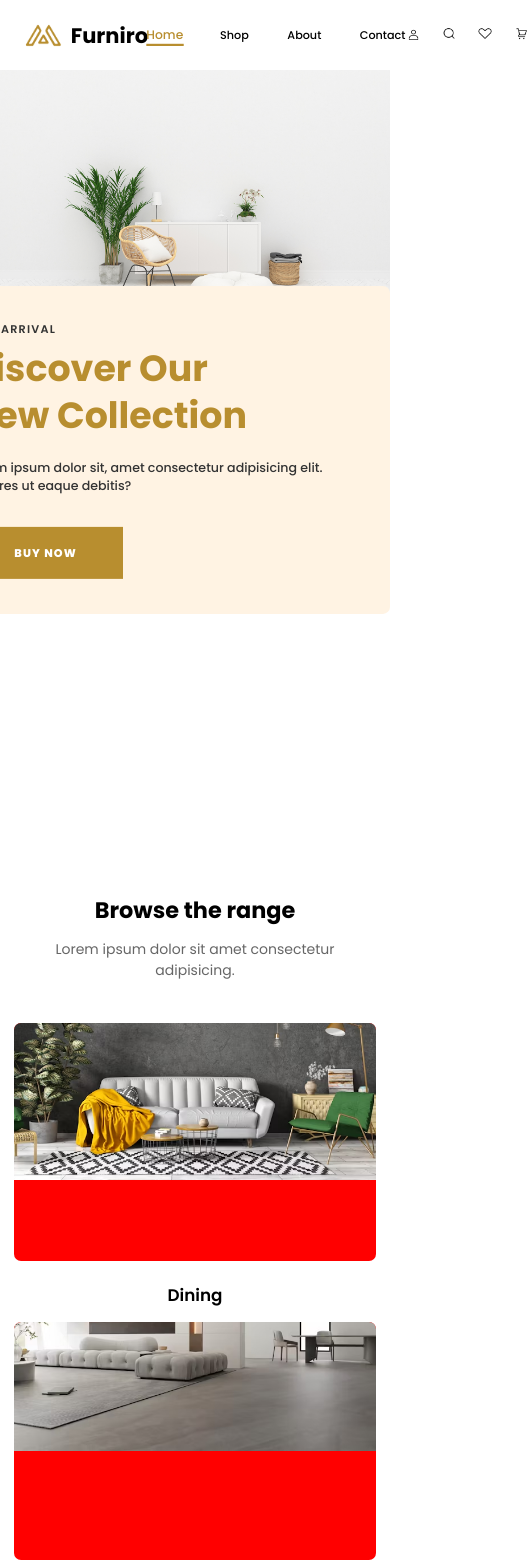
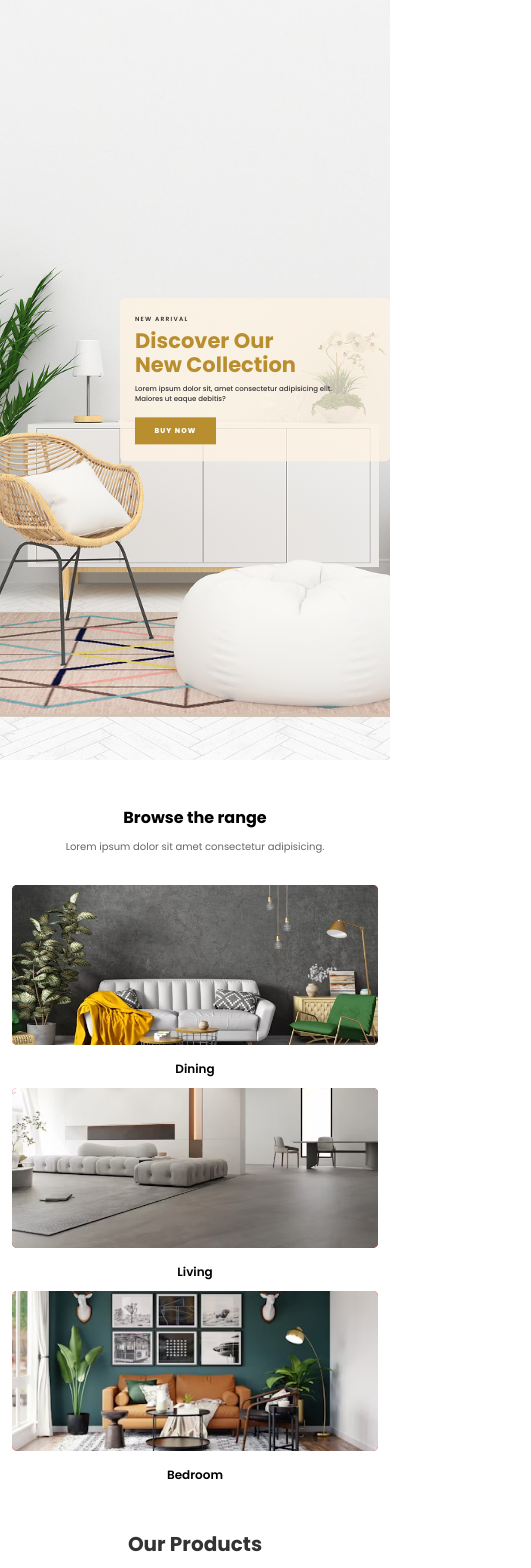
Before and after one commit to Ius221/FurniroProject, a Vue app: page / in a window 390 px wide. Shown: the top 1568 px of the page, 531 px wide, since content can reach past the window. Built offline with nearby package versions, Linux system fonts and the light colour scheme.

Commit message:
HOME RESPONSIVE COMPLETED but not nav bar

```diff
--- a/src/components/TheFooter.vue
+++ b/src/components/TheFooter.vue
@@ -17,11 +17,12 @@
           <div class="link">
             <router-link to="/shop/page/1">Shop</router-link>
           </div>
+
           <div class="link">
-            <router-link to="/about">About</router-link>
+            <router-link to="/contact">Contact</router-link>
           </div>
           <div class="link">
-            <router-link to="/contact">Contact</router-link>
+            <router-link to="/about" class="hide-me">About</router-link>
           </div>
         </div>
       </div>
@@ -143,5 +144,18 @@ a:active {
   .hide {
     display: none;
   }
+
+  button,
+  input {
+    margin-top: 2rem;
+  }
+  .subscribe {
+    gap: 2rem;
+  }
+}
+@media (max-width: 480px) {
+  .hide-me {
+    display: none;
+  }
 }
 </style>
--- a/src/components/TheHeader.vue
+++ b/src/components/TheHeader.vue
@@ -155,4 +155,10 @@ a:hover {
     width: 5.5rem;
   }
 }
+
+@media (max-width: 44em) {
+  nav {
+    display: none;
+  }
+}
 </style>
--- a/src/pages/home/HomePage.vue
+++ b/src/pages/home/HomePage.vue
@@ -32,15 +32,37 @@ export default {
     font-size: 56.25%;
   }
 }
+
+/*****************/
+/* Below 1040px */
+/***************/
 @media (max-width: 65em) {
   html {
     font-size: 50%;
   }
 }
 
+/****************/
+/* Below 848px */
+/*************/
 @media (max-width: 53em) {
   html {
     font-size: 43.75%;
   }
 }
+
+/****************/
+/* Below 576px */
+/*************/
+@media (max-width: 36em) {
+  html {
+    font-size: 37.5%;
+  }
+}
+
+@media (max-width: 480px) {
+  html {
+    font-size: 31.25%;
+  }
+}
 </style>
--- a/src/pages/home/sections/HomeCallaction.vue
+++ b/src/pages/home/sections/HomeCallaction.vue
@@ -286,13 +286,16 @@ h3 {
 <style scoped>
 @media (max-width: 78em) {
   .contents {
-    padding: 0 2rem;
+    padding: 0 2.4rem;
   }
   .right-arrow {
     right: 5%;
   }
 }
 @media (max-width: 44em) {
+  .outer-div {
+    height: 56rem;
+  }
   .contents {
     grid-template-columns: repeat(2, 1fr);
     gap: 1.2rem;
@@ -333,4 +336,38 @@ h3 {
     display: none;
   }
 }
+
+@media (max-width: 36em) {
+  p {
+    max-width: 38rem;
+  }
+}
+
+@media (max-width: 480px) {
+  .img-container[data-v-85cb7f55] {
+    width: 18rem;
+    height: 18rem;
+  }
+  .outer-div {
+    height: 46rem;
+  }
+}
+@media (max-width: 375px) {
+  h2 {
+    max-width: 22rem;
+    font-size: 2rem;
+  }
+  .btn,
+  p {
+    font-size: 1.2rem;
+  }
+  .btn {
+    padding: 0.8rem 1.8rem;
+  }
+
+  .img-container {
+    width: 14rem;
+    height: 14rem;
+  }
+}
 </style>
--- a/src/pages/home/sections/HomeHero.vue
+++ b/src/pages/home/sections/HomeHero.vue
@@ -1,6 +1,5 @@
 <template>
   <div class="hero-section">
-    <img :src="hero" alt="a table image" />
     <div class="box-container">
       <div class="supporting-text">new arrival</div>
       <div class="title">
@@ -15,29 +14,17 @@
   </div>
 </template>
 
-<script>
-import hero from '@/assets/images/Hero.png'
-export default {
-  data() {
-    return {
-      hero,
-    }
-  },
-}
-</script>
-
 <style scoped>
 .hero-section {
   height: 90vh;
+  background-image: url('@/assets/images/Hero.png');
+  background-size: cover;
+  background-position: center;
+  background-repeat: no-repeat;
+  position: relative;
   overflow: hidden;
-  position: relative;
 }
-img {
-  position: absolute;
-  width: 100%;
-  top: -35%;
-  z-index: -1;
-}
+
 .box-container {
   position: absolute;
   right: 0%;
@@ -48,6 +35,7 @@ img {
   padding: 5rem 4rem;
   background-color: #fff3e3;
 }
+
 .supporting-text {
   text-transform: uppercase;
   font-size: 1.6rem;
@@ -56,6 +44,7 @@ img {
   color: #333;
   margin-bottom: 1rem;
 }
+
 .title {
   font-size: 5.2rem;
   text-transform: capitalize;
@@ -64,15 +53,18 @@ img {
   line-height: 1.3;
   margin-bottom: 2.8rem;
 }
+
 .desc {
   font-size: 1.8rem;
   font-weight: 500;
   color: #333;
 }
+
 a {
   text-decoration: none;
   color: inherit;
 }
+
 .btn {
   display: flex;
   justify-content: center;
@@ -90,6 +82,7 @@ a {
   letter-spacing: 1.1px;
   transition: all 0.5s;
 }
+
 .btn:hover {
   box-shadow: 0 0 30px #b88e2f;
   border-radius: 1rem;
@@ -97,15 +90,41 @@ a {
 </style>
 
 <style scoped>
-@media (max-width: 78em) {
-  img {
-    top: 0%;
-  }
+@media (max-width: 65em) {
   .box-container {
     transform: translate(0%, -50%);
   }
-  html {
-    font-size: 50%;
+  .supporting-text {
+    font-size: 1.2rem;
+  }
+  .desc {
+    font-size: 1.4rem;
+    width: 44rem;
+  }
+  .title {
+    font-size: 4.2rem;
+    line-height: 1.15;
+  }
+  .btn {
+    margin-top: 2.6rem;
+    height: 5.4rem;
+    width: 16.2rem;
+    font-size: 1.4rem;
+  }
+}
+
+@media (max-width: 53em) {
+  .title {
+    margin-bottom: 1.4rem;
+  }
+  .hero-section {
+    height: 90vh;
+    background-image: linear-gradient(rgba(0, 0, 0, 0.4)), url('@/assets/images/Hero.png');
+  }
+  .box-container {
+    background-color: rgba(255, 243, 227, 0.75);
+    width: 54rem;
+    padding: 3.4rem 3rem;
   }
 }
 </style>
--- a/src/pages/home/sections/HomeProduct.vue
+++ b/src/pages/home/sections/HomeProduct.vue
@@ -274,7 +274,7 @@ a {
 <style scoped>
 @media (max-width: 78em) {
   .product-section {
-    padding: 0 2rem;
+    padding: 0 2.4rem;
   }
 }
 @media (max-width: 65em) {
@@ -290,16 +290,32 @@ a {
   .desc {
     font-size: 1.4rem;
   }
+  .show-more {
+    padding: 1.2rem 5.4rem;
+  }
 }
 @media (max-width: 53em) {
   .product-img[data-v-9db0466e] {
     width: 220%;
   }
 }
+
 @media (max-width: 44em) {
   .product-lists {
     grid-template-columns: repeat(3, 1fr);
-    padding: 0 4rem;
+  }
+  .show-more {
+    padding: 0.8rem 3.2rem;
+  }
+}
+@media (max-width: 480px) {
+  .img-container {
+    height: 24rem;
+  }
+  .tag {
+    width: 3.4rem;
+    height: 3.4rem;
+    font-size: 1.2rem;
   }
 }
 </style>
--- a/src/pages/home/sections/HomeSmall.vue
+++ b/src/pages/home/sections/HomeSmall.vue
@@ -78,7 +78,7 @@ img {
 <style scoped>
 @media (max-width: 78em) {
   .small-gallery {
-    padding: 0 2rem;
+    padding: 0 2.4rem;
   }
 }
 @media (max-width: 65em) {
@@ -98,4 +98,17 @@ img {
     height: 34rem;
   }
 }
+@media (max-width: 480px) {
+  .img-container {
+    height: 32rem;
+  }
+  img {
+    top: -35%;
+  }
+}
+@media (max-width: 375px) {
+  .img-container[data-v-a3b0fab5] {
+    height: 27rem;
+  }
+}
 </style>
```
